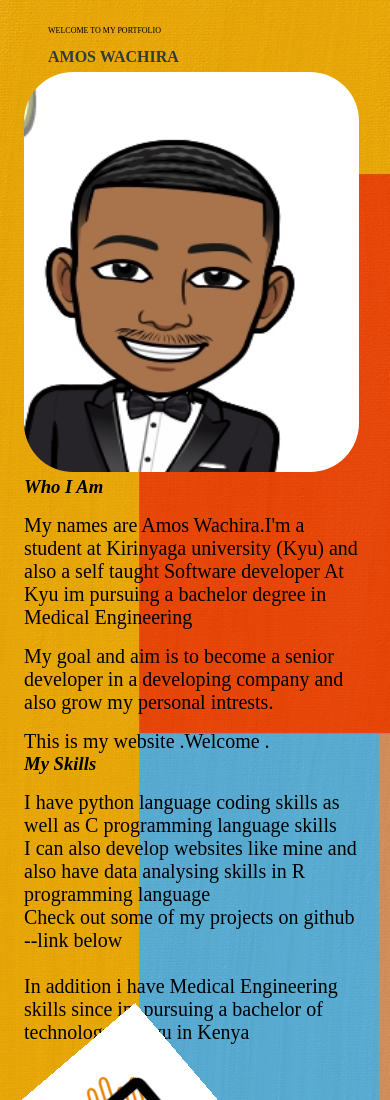
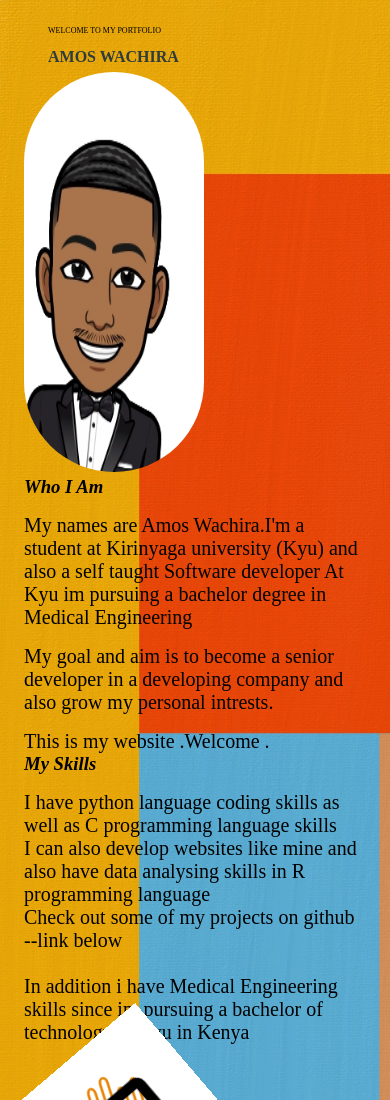
Before and after one commit to AMO15310/AMO15310.github-io, a plain HTML site: page index.html in a window 390 px wide. Shown: the top 1100 px of the page. Drawn offline with Linux system fonts and the light colour scheme.

Commit message:
Update css file

```diff
--- a/style.css
+++ b/style.css
@@ -264,6 +264,11 @@ body {
     background-color: rgb(29, 27, 27);
 
   }
+  .aboutImage {
+    border-radius: 90px;
+    width: 180px;
+
+  }
 
 
 }
```
